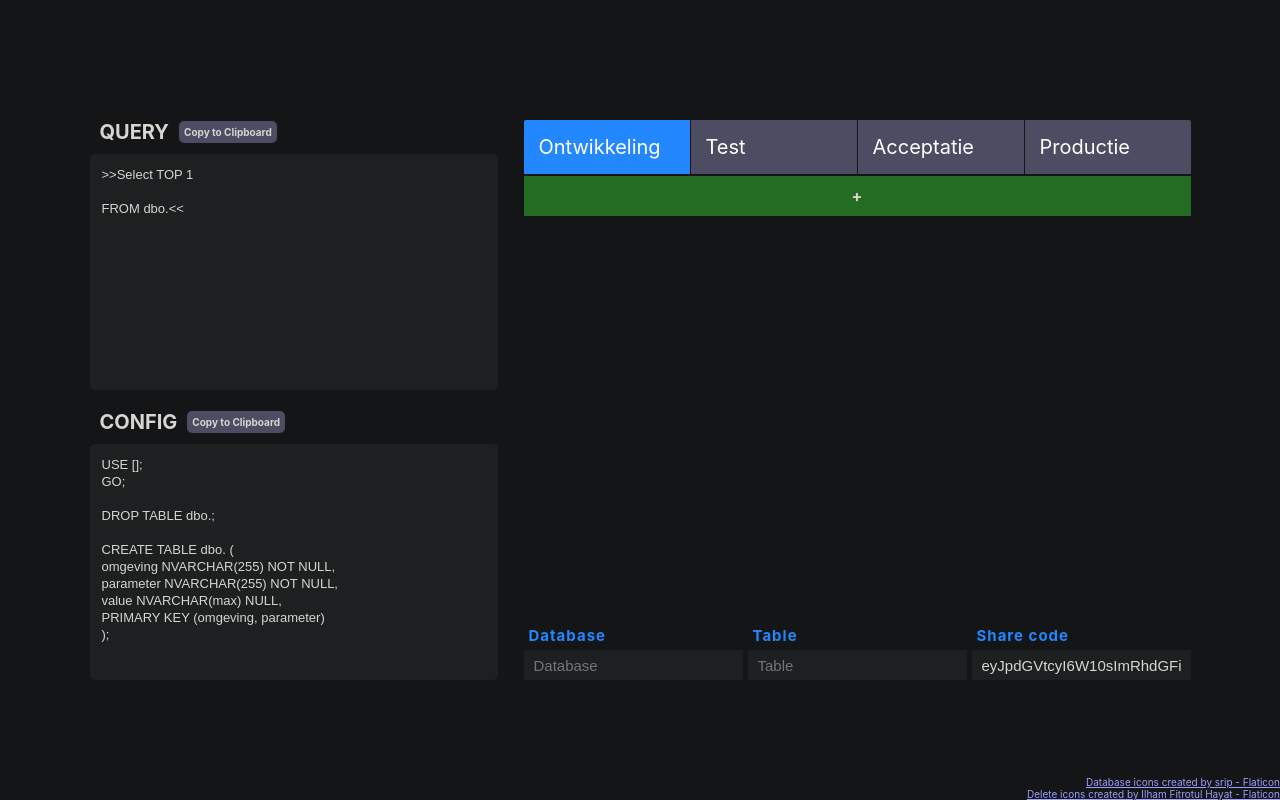
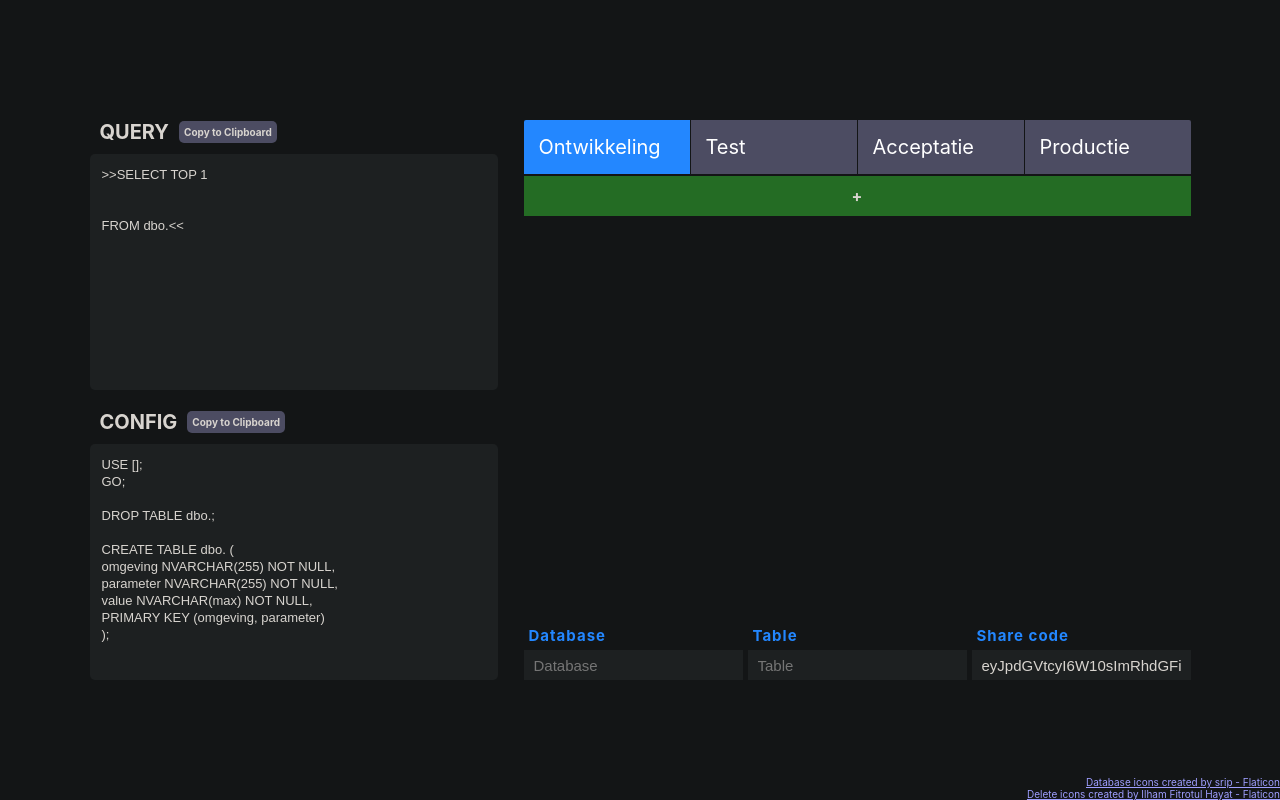
Before and after one commit to bvanleeuwen/dbc_builder, a React (Create React App) app: page / in a window 1280 px wide. Built offline with nearby package versions, Linux system fonts and the light colour scheme.

Commit message:
Make value NOT NULL Proper capitalization of SQL query Fix missing quotes Fix unnecessary FROM line Fix comma appearing on the last config line causing invalid SQL

```diff
--- a/src/components/Preview.tsx
+++ b/src/components/Preview.tsx
@@ -30,12 +30,11 @@ const Preview = ({items, database}: IPreview) => {
                     </span>
                 </div>
                 <code ref={query_ref}>
-                    {`>>Select TOP 1
-                    ${items.map(({id, name, values}, index) =>
-                        index < items.length - 1
-                            ? `\n(SELECT value FROM dbo.${database.table} where parameter='${name}' AND omgeving = '<<+Input.Omgeving+>>') as ${name}`
-                            : `\n(SELECT value FROM dbo.${database.table} where parameter='${name}' AND omgeving = '<<+Input.Omgeving+>>') as ${name},\n`
+                    {`>>SELECT TOP 1
+                    ${items.map(({name}) =>
+                        `\n(SELECT value FROM dbo.${database.table} WHERE parameter='${name}' AND omgeving='<<+Input.Omgeving+>>') AS ${name}`
                     )}
+
                     FROM dbo.${database.table}<<`}
                 </code>
             </div>
@@ -58,17 +57,16 @@ const Preview = ({items, database}: IPreview) => {
                         CREATE TABLE dbo.${database.table} (
                             omgeving NVARCHAR(255) NOT NULL,
                             parameter NVARCHAR(255) NOT NULL,
-                            value NVARCHAR(max) NULL,
+                            value NVARCHAR(max) NOT NULL,
                             PRIMARY KEY (omgeving, parameter)
                         );
 
                     `}
                     {["ONT", "TST", "ACC", "PRD"].map((env, index) =>
                         items.map(({name, values}) =>
-                            `(INSERT INTO dbo.${database.table} VALUES ('${env}', '${name}', ${values[index]});\n`
+                            `(INSERT INTO dbo.${database.table} VALUES ('${env}', '${name}', '${values[index]}');\n`
                         )
                     )}
-                    {`\nFROM dbo.${database.table}`}
                 </code>
             </div>
         </div>
```
